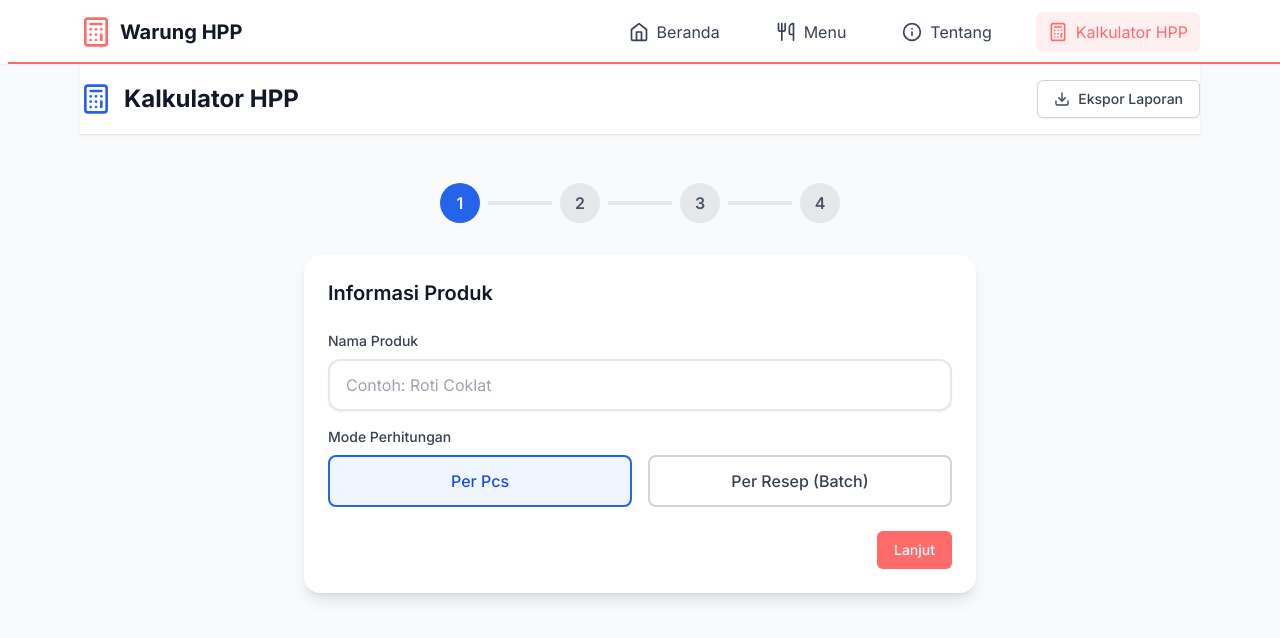
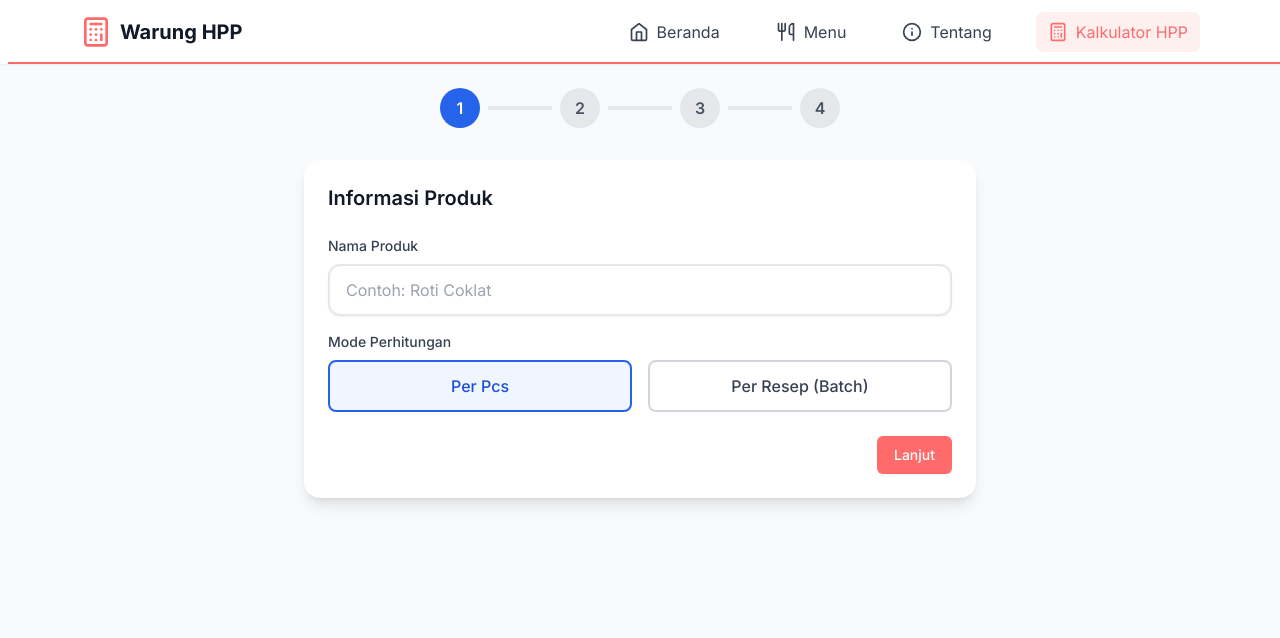
Before and after one commit to AlAfif19/warung, a Next.js app in the folder frontend/: page /calculator in a window 1280 px wide. Shown: the top 638 px of the page. Built offline with nearby package versions, Linux system fonts and the light colour scheme.

Commit message:
refactor(calculator): remove duplicate header

```diff
--- a/frontend/app/calculator/page.tsx
+++ b/frontend/app/calculator/page.tsx
@@ -1,7 +1,7 @@
 'use client'
 
 import { useState } from 'react'
-import { Calculator, Plus, Trash2, Save, TrendingUp, FileText, Download } from 'lucide-react'
+import { Calculator, Plus, Trash2, Save, TrendingUp, FileText } from 'lucide-react'
 import { formatCurrency, formatPercentage, getMarginColor, getMarginBadgeColor, cn } from '@/lib/utils'
 
 type ProductMode = 'per_pcs' | 'per_batch'
@@ -205,27 +205,6 @@ export default function CalculatorPage() {
 
   return (
     <div className="min-h-screen bg-gray-50">
-      {/* Header */}
-      <header className="bg-white shadow-sm border-b border-gray-200 mb-6">
-        <div className="py-4">
-          <div className="flex items-center justify-between">
-            <div className="flex items-center space-x-3">
-              <Calculator className="h-8 w-8 text-primary-600" />
-              <h1 className="text-2xl font-bold text-gray-900">Kalkulator HPP</h1>
-            </div>
-            <div className="flex space-x-2">
-              <button
-                onClick={exportReport}
-                className="btn btn-secondary"
-              >
-                <Download className="h-4 w-4 mr-2" />
-                Ekspor Laporan
-              </button>
-            </div>
-          </div>
-        </div>
-      </header>
-
       {/* Progress Steps */}
       <div className="py-6">
         <div className="flex items-center justify-center mb-8">
```
Also changed, not shown: 1 other file (tests, documents, lock files or other folders).
